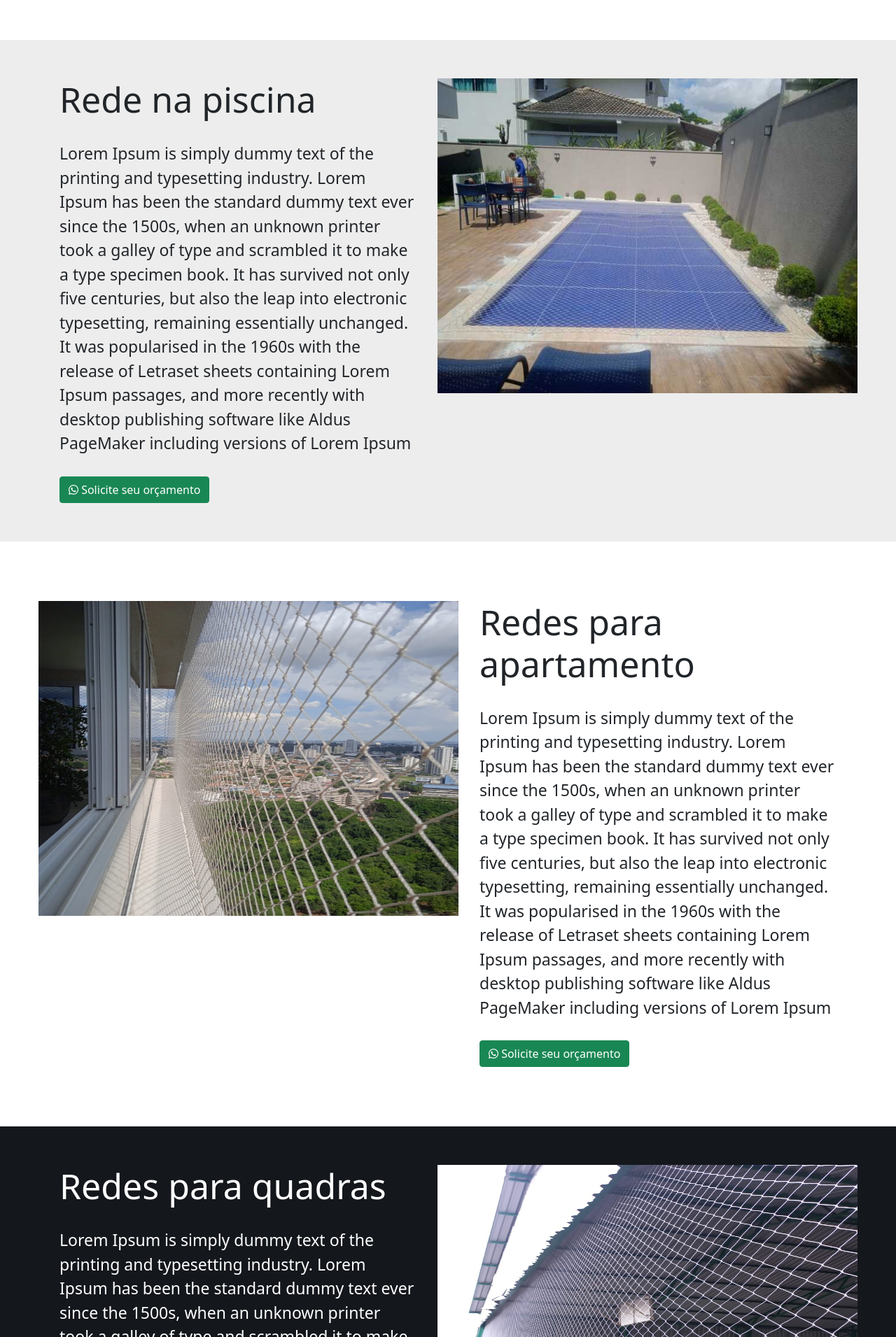
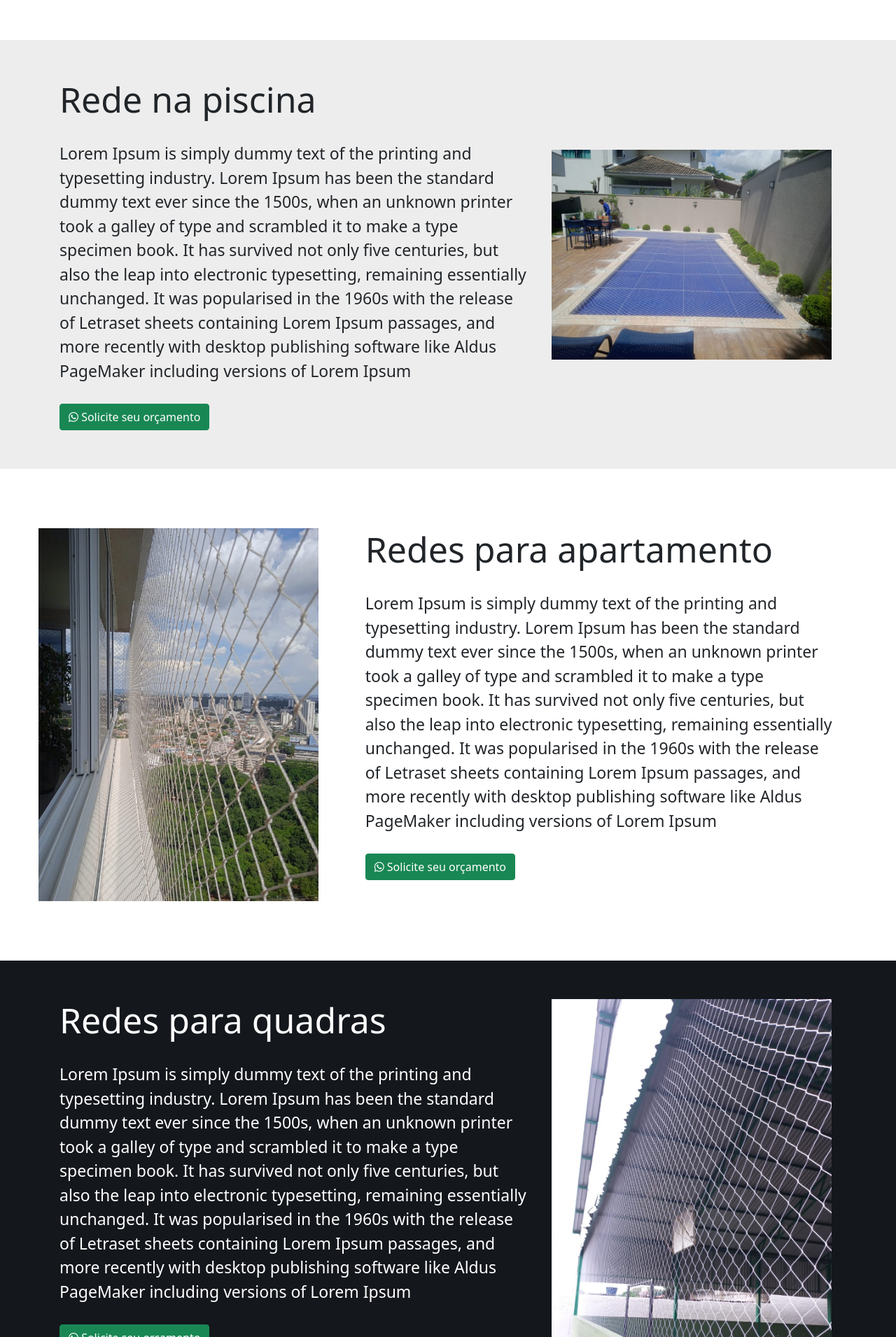
Before and after one commit to HigorAnjos/talismareactapp, a React (Create React App) app: page / in a window 1280 px wide. Shown: the part 849-2760 px from the top of the page at 70% size. Built offline with nearby package versions, Linux system fonts and the light colour scheme.

Commit message:
style: card-img

```diff
--- a/src/App.css
+++ b/src/App.css
@@ -3,6 +3,7 @@
   position: static;
   z-index: 0;
 }
+
 
 #bg-dark {
   background-color: black;
@@ -53,7 +54,14 @@
 }
 
 #card-img {
+  display: flex;
+  align-items: center;
   flex-grow: 1;
+}
+#card-img img{
+  width: 100%;
+  max-width: 400px;
+  height: auto;
 }
 
 #card-text h1 {
--- a/src/components/Services.js
+++ b/src/components/Services.js
@@ -1,6 +1,6 @@
 import React from 'react';
 import { Container, Button, Row, Col } from 'react-bootstrap';
-import pcina from '../images/pcina-700.jpg';
+import pcina from '../images/pcina.jpg';
 import apartment from '../images/telaAp.jpeg';
 import sport from '../images/quadra.jpeg';
 
@@ -33,13 +33,13 @@ function Services() {
           </div>
         </div>
         <div id="card-img">
-          <img src={pcina} alt="pscina com tela" width="600" height="450" />
+          <img src={pcina} alt="pscina com tela" />
         </div>
       </div>
 
       <div id="coverd-card-services">
         <div id="card-img">
-          <img src={apartment} alt="pscina com tela" width="600" height="450" />
+          <img src={apartment} alt="pscina com tela" />
         </div>
         <div id="card-text">
           <h1>Redes para apartamento</h1>
@@ -77,7 +77,7 @@ function Services() {
           </div>
         </div>
         <div id="card-img">
-          <img src={sport} alt="pscina com tela" width="600" height="450" />
+          <img src={sport} alt="pscina com tela" />
         </div>
       </div>
     </>
```
